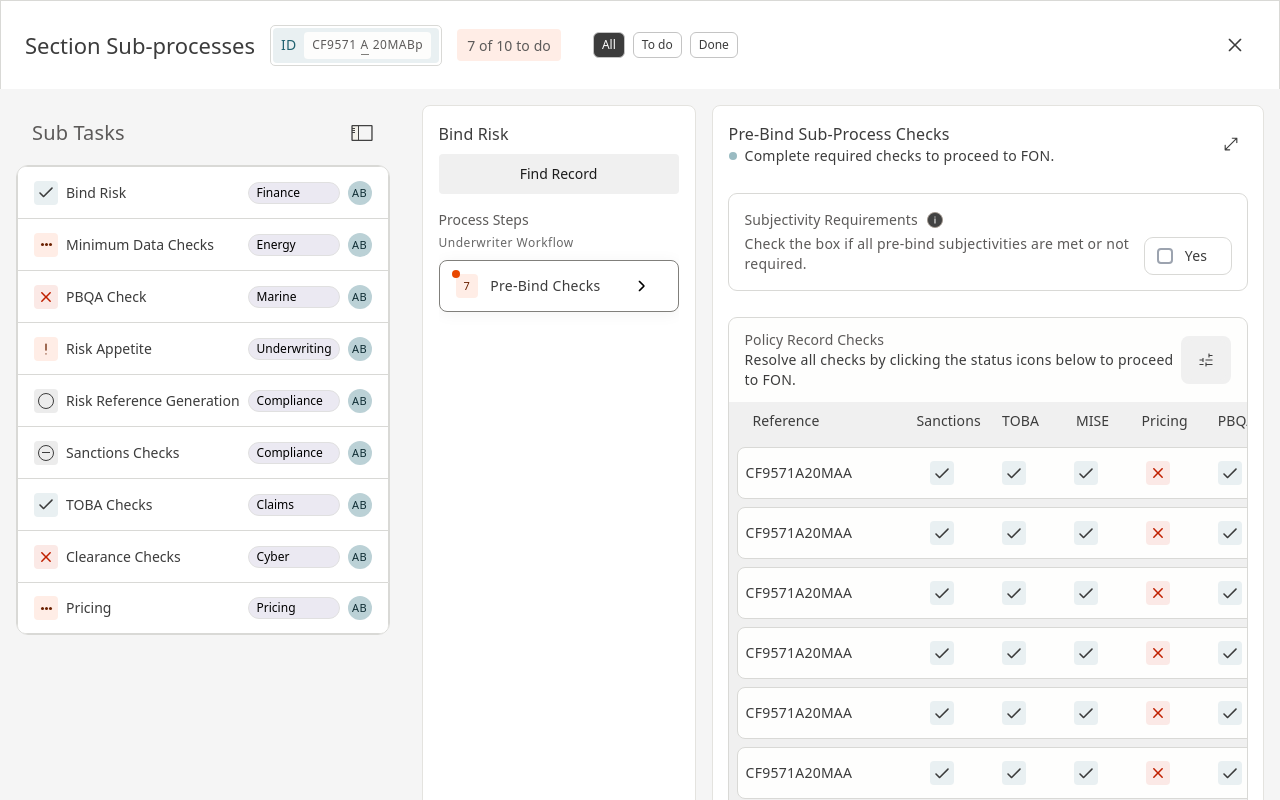
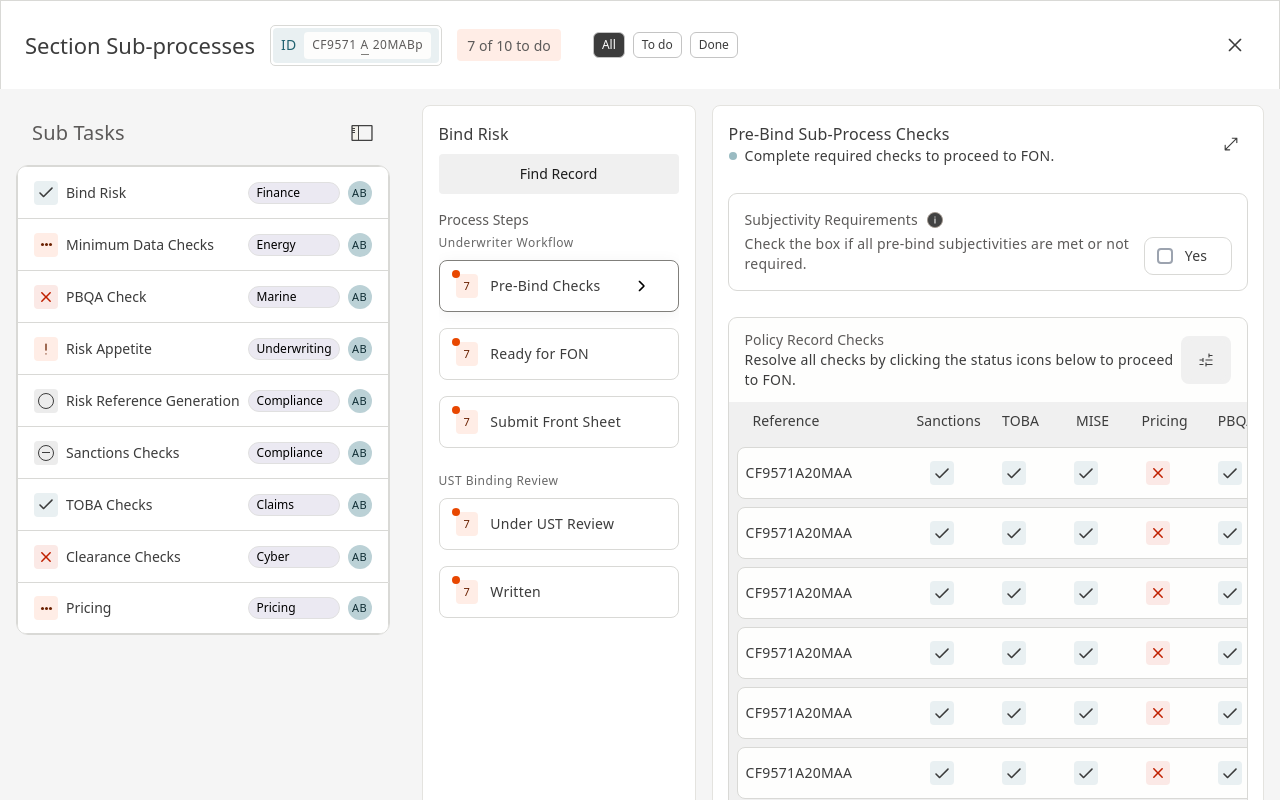
Before and after one commit to KN-MKL/Markel, a React (Create React App) app: page /#/sub-processes in a window 1280 px wide. Built offline with nearby package versions, Linux system fonts and the light colour scheme.

Commit message:
UI: restore process steps chips visually; right panel stays on Pre-Bind content (no tab switching)

```diff
--- a/src/components/SubProcesses.js
+++ b/src/components/SubProcesses.js
@@ -225,6 +225,13 @@ const SubProcesses = ({ onOpenFrontSheet, records = [], activeRecord }) => {
               <div className="text-[#686868] text-[12px] font-medium tracking-[0.5px] mb-2">Underwriter Workflow</div>
               <div className="flex flex-col gap-4 w-full">
                 <Step index={7} title="Pre-Bind Checks" active={activeStep === 'Pre-Bind Checks'} onClick={() => setActiveStep('Pre-Bind Checks')} />
+                <Step index={7} title="Ready for FON" active={activeStep === 'Ready for FON'} onClick={() => setActiveStep('Ready for FON')} />
+                <Step index={7} title="Submit Front Sheet" active={activeStep === 'Submit Front Sheet'} onClick={() => setActiveStep('Submit Front Sheet')} />
+              </div>
+              <div className="text-[#686868] text-[12px] font-medium tracking-[0.5px] mt-6 mb-2">UST Binding Review</div>
+              <div className="flex flex-col gap-4 w-full">
+                <Step index={7} title="Under UST Review" active={activeStep === 'Under UST Review'} onClick={() => setActiveStep('Under UST Review')} />
+                <Step index={7} title="Written" active={activeStep === 'Written'} onClick={() => setActiveStep('Written')} />
               </div>
             </div>
             <div className="pt-4 mt-auto">
@@ -234,7 +241,7 @@ const SubProcesses = ({ onOpenFrontSheet, records = [], activeRecord }) => {
             </div>
           </section>
 
-          {/* Right-most column */}
+          {/* Right-most column - always show Pre-Bind Checks content; other steps no-op */}
           {
           <section className="flex flex-col gap-3 h-full min-h-0 rounded-lg border border-[#E4E3DF] bg-white p-4 overflow-hidden">
             {/* Pre-bind header block */}
```
